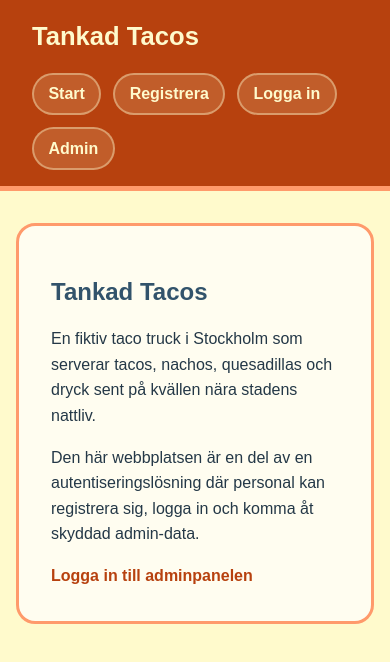
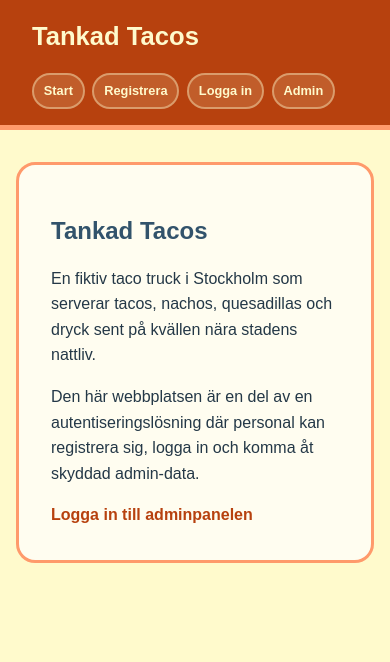
Before and after one commit to Aeja98/Autentisering-frontend, a website built with Vite: page index.html in a window 390 px wide. Built offline with nearby package versions, Linux system fonts and the light colour scheme.

Commit message:
menu fix for smaller screens

```diff
--- a/src/scss/_layout.scss
+++ b/src/scss/_layout.scss
@@ -23,14 +23,16 @@
   nav {
     display: flex;
     flex-wrap: wrap;
-    gap: 0.75rem;
+    gap: clamp(0.35rem, 2vw, 0.75rem);
 
     a {
       color: $nav-text;
       background-color: rgba(255, 250, 204, 0.15);
       border: 2px solid rgba(255, 250, 204, 0.4);
       border-radius: 999px;
-      padding: 0.4rem 0.9rem;
+      padding: clamp(0.25rem, 1.5vw, 0.4rem) clamp(0.55rem, 2.5vw, 0.9rem);
+      font-size: clamp(0.8rem, 3vw, 1rem);
+      white-space: nowrap;
 
       &:hover {
         background-color: $pale-yellow;
```
